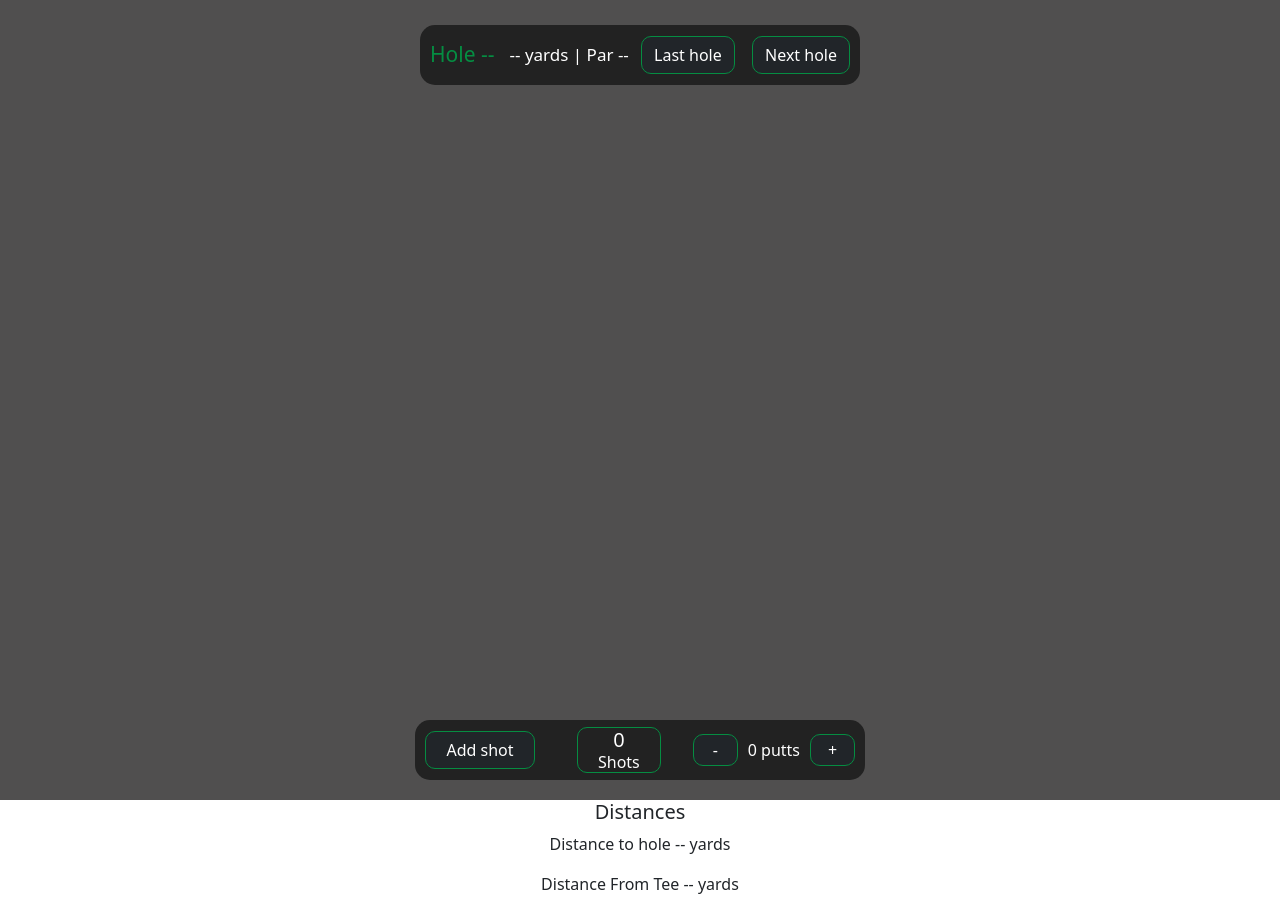
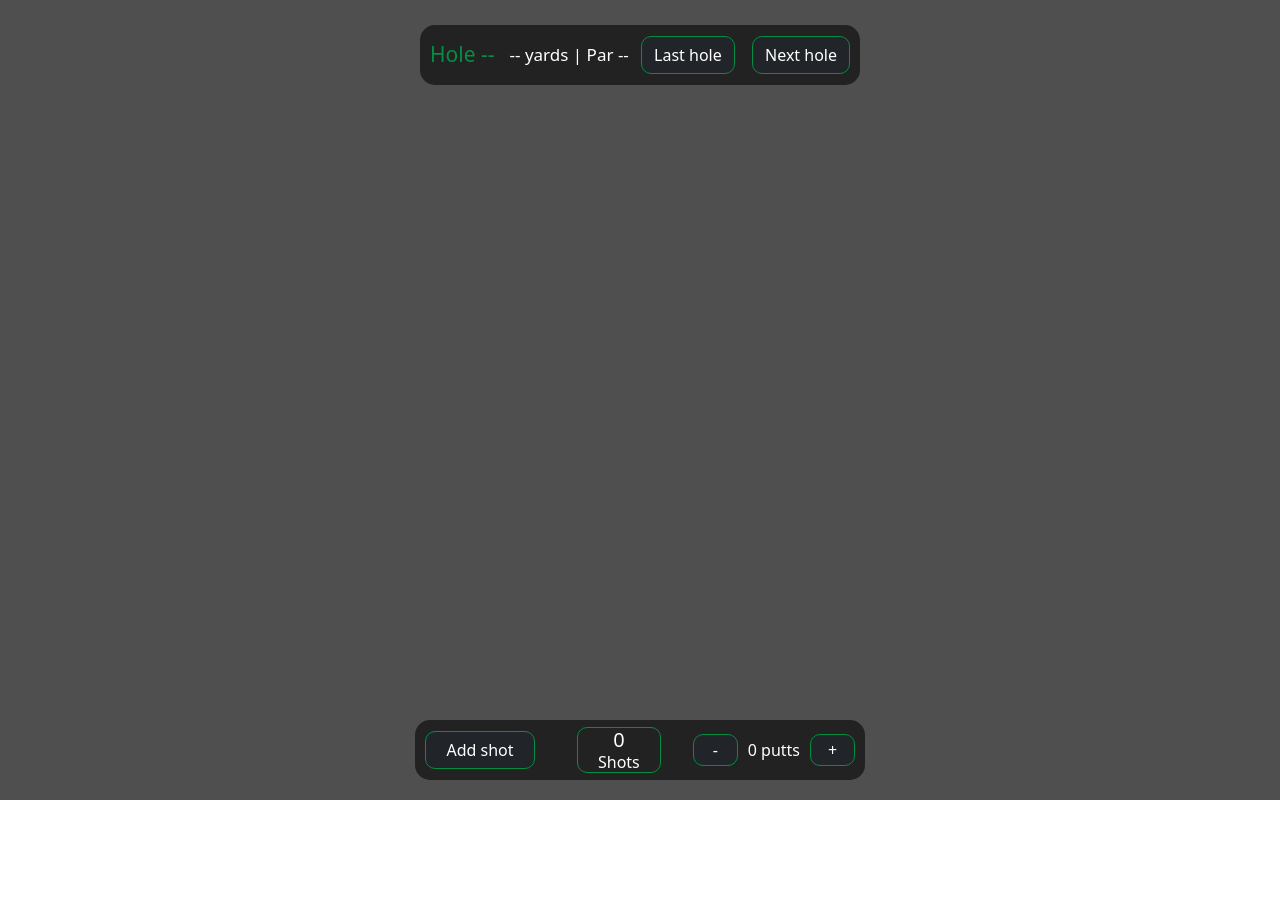
Before and after one commit to aisag123/golfApp, a plain HTML site: page app/html/map.html in a window 1280 px wide. After the commit the page ends 800 px from the top, so only its background shows below. Drawn offline with nearby package versions, Linux system fonts and the light colour scheme; no server answers.

Commit message:
removed uneeded distances

```diff
--- a/app/html/map.html
+++ b/app/html/map.html
@@ -147,15 +147,6 @@
   </head>
   <body>
     <div id="map"></div>
-
-    <div class="row" id="distances">
-      <div class="col-12 text-center">
-        <h5>Distances</h5>
-        <p>Distance to hole <span id="distanceToHole">--</span> yards</p>
-        <p>Distance From Tee <span id="distanceFromHole">--</span> yards</p>
-      </div>
-    </div>
-
     <div class="container-top">
       <div class="content-top">
         <h1 class="hole-name">Hole <span id="holeNumber">--</span></h1>
```
